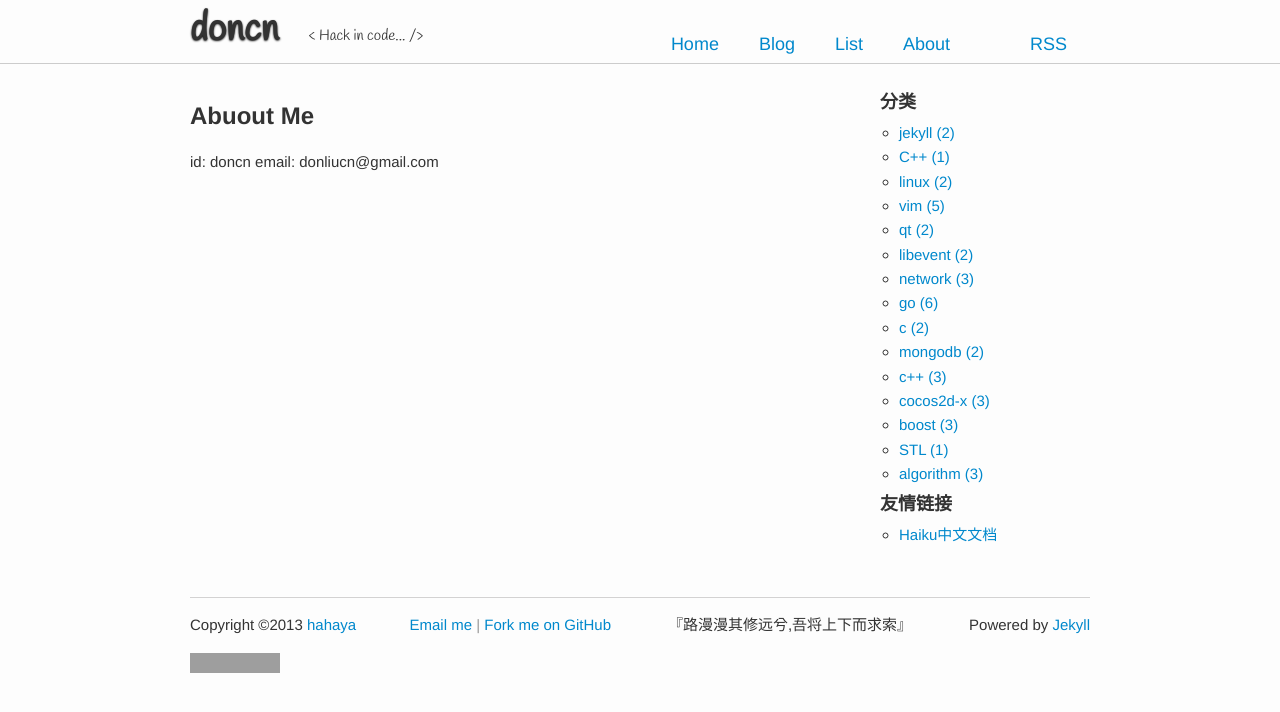
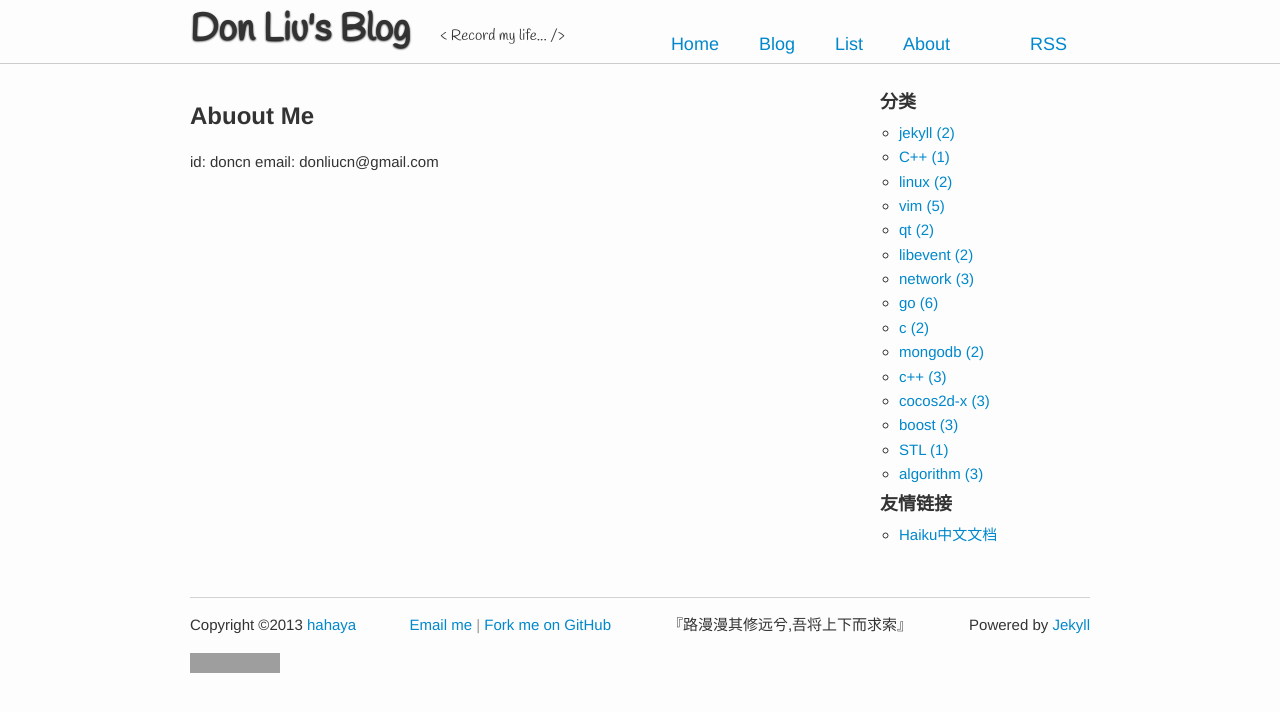
Before and after one commit to DonCN/doncn.github.com, a Jekyll site: the page built from about.md, in a window 1280 px wide. Shown: the top 712 px of the page. Built offline with Jekyll 4.4.1, drawn with Linux system fonts in a browser that asks for light colours; Markdown is read by kramdown in place of the engine named in the settings; comment, search, counter and statistics services are not loaded; grey boxes are pictures that could not be loaded.

Commit message:
change the header

```diff
--- a/_layouts/default.html
+++ b/_layouts/default.html
@@ -10,8 +10,8 @@
 	<body>
 		<header id="header">
 			<div class="header-info fix">
-				<h1><a href="/">doncn</a></h1>
-				<p class="describe">&lt; Hack in code... /&gt;</p>
+				<h1><a href="/">Don Liu's Blog</a></h1>
+				<p class="describe">&lt; Record my life... /&gt;</p>
 				<nav class="navigation">
 					<ul>
 						<li><a href="/">Home</a></li>
```
